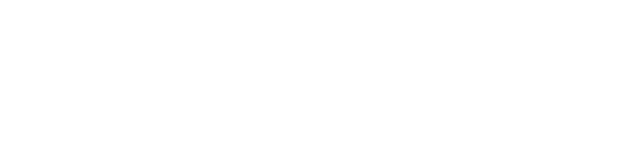
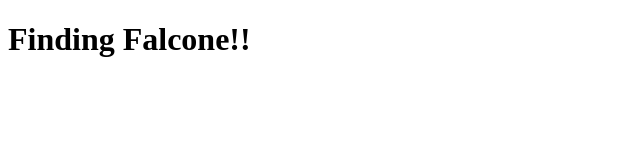
Before and after one commit to jrai0792/GT-Finding_Falcon, a website built with webpack: page dist/index.html in a window 1280 px wide. Shown: the whole page, without its empty margins (0-640 px from the left). Built offline with nearby package versions, Linux system fonts and the light colour scheme.

Commit message:
Add homescreen page

```diff
--- a/src/index.js
+++ b/src/index.js
@@ -1 +1,7 @@
-console.log("Hello");
+import homepage from './modules/home';
+
+const loadHomepage = () => {
+  homepage.home();
+};
+
+loadHomepage();
--- /dev/null
+++ b/src/modules/home.js
@@ -0,0 +1,17 @@
+const Homepage = (() => {
+
+  const home = () => {
+    const body1 = document.getElementsByTagName("body");
+    const container = document.createElement("div");
+    const heading = document.createElement("h1");
+    heading.innerText = "Finding Falcone!!";
+    heading.className = "main-heading";
+    container.appendChild(heading);
+    document.body.appendChild(container);
+  };
+
+  return { home };
+
+})();
+
+export default Homepage;
```
Also changed, not shown: dist/index.html, dist/main.js.
